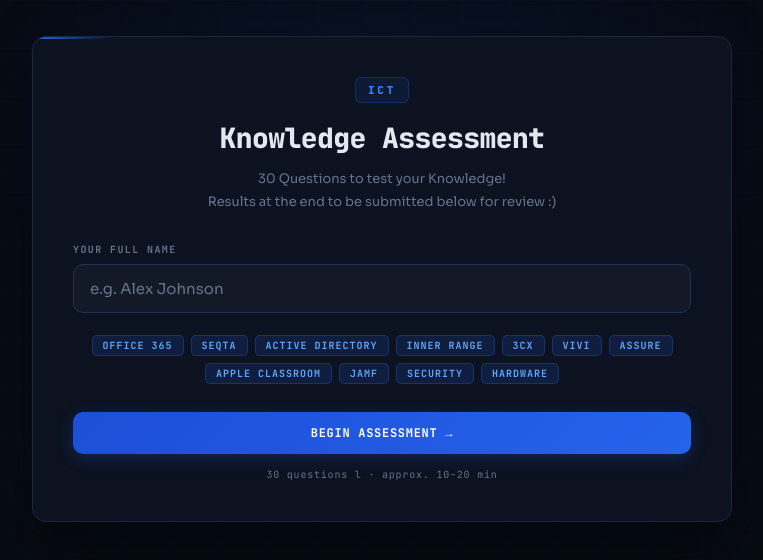
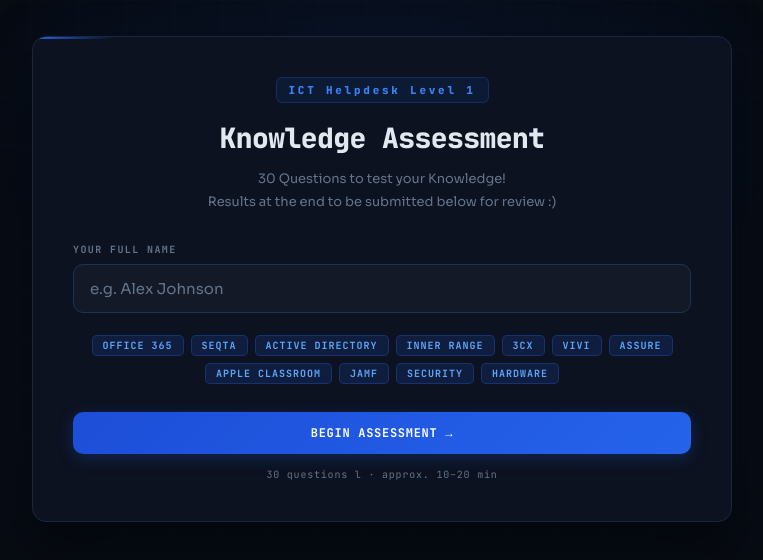
Before and after one commit to vampwizard/SilkwoodHDQuiz, a plain HTML site: page index.html in a window 1280 px wide. Shown: the whole page, without its empty margins (258-1021 px from the left). Drawn offline with nearby package versions, Linux system fonts and the light colour scheme.

Commit message:
Update index.html

```diff
--- a/index.html
+++ b/index.html
@@ -15,7 +15,7 @@
     <!-- INTRO -->
     <div id="screen-intro" class="card">
       <div class="tc" style="margin-bottom:30px">
-        <div class="logo-mark">ICT</div>
+        <div class="logo-mark">ICT Helpdesk Level 1</div>
         <h1 class="heading-xl">Knowledge Assessment</h1>
         <p class="subtext">
           30 Questions to test your Knowledge!<br>
```
